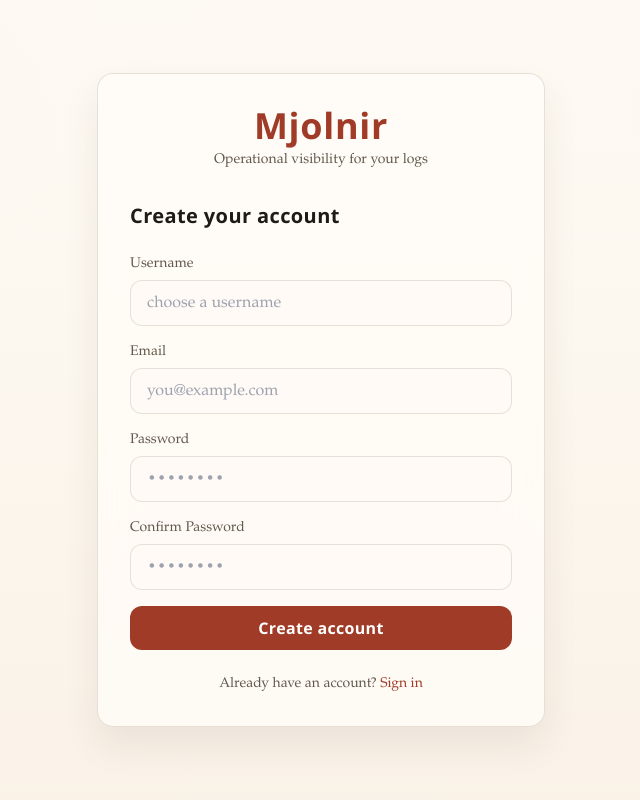
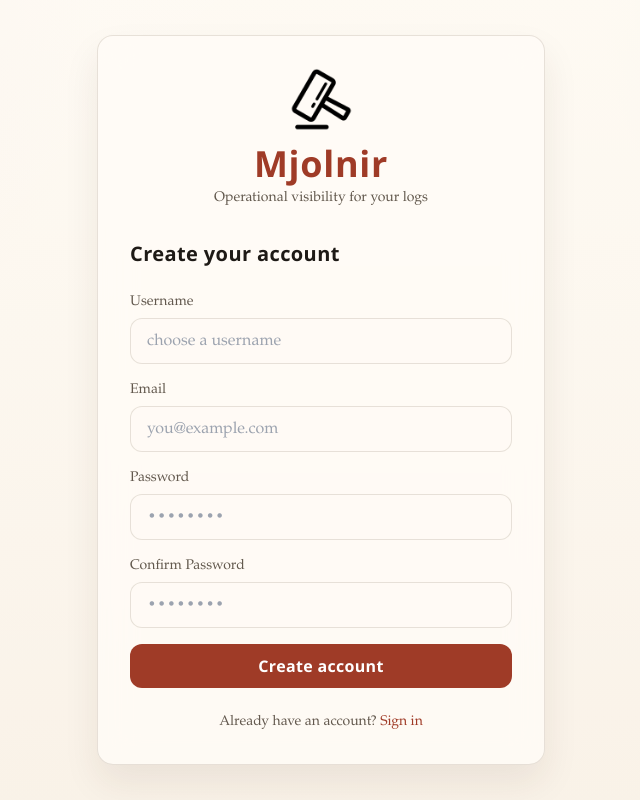
Before and after one commit to Dmitry-H1/Mjolnirv2, a Next.js app in the folder frontend/nextjs-ui/: page /signup in a window 1280 px wide. Shown: the whole page, without its empty margins (319-959 px from the left). Built offline with nearby package versions, Linux system fonts and the light colour scheme.

Commit message:
fixed icon for sign up page

```diff
--- a/frontend/nextjs-ui/app/(auth)/signup/page.tsx
+++ b/frontend/nextjs-ui/app/(auth)/signup/page.tsx
@@ -60,6 +60,16 @@ export default function SignupPage() {
   return (
     <div className="glass-panel rounded-2xl p-8 w-full max-w-md fade-up">
       <div className="mb-8 text-center">
+        <img
+          src="/mjolnir-logo.png"
+          alt="Mjolnir"
+          style={{
+            width: 64,
+            height: 64,
+            margin: "0 auto 12px",
+            objectFit: "contain",
+          }}
+        />
         <div
           className="display-title text-4xl font-bold mb-1"
           style={{ color: "var(--accent)" }}
```
Also changed, not shown: 1 other file (tests, documents, lock files or other folders).
